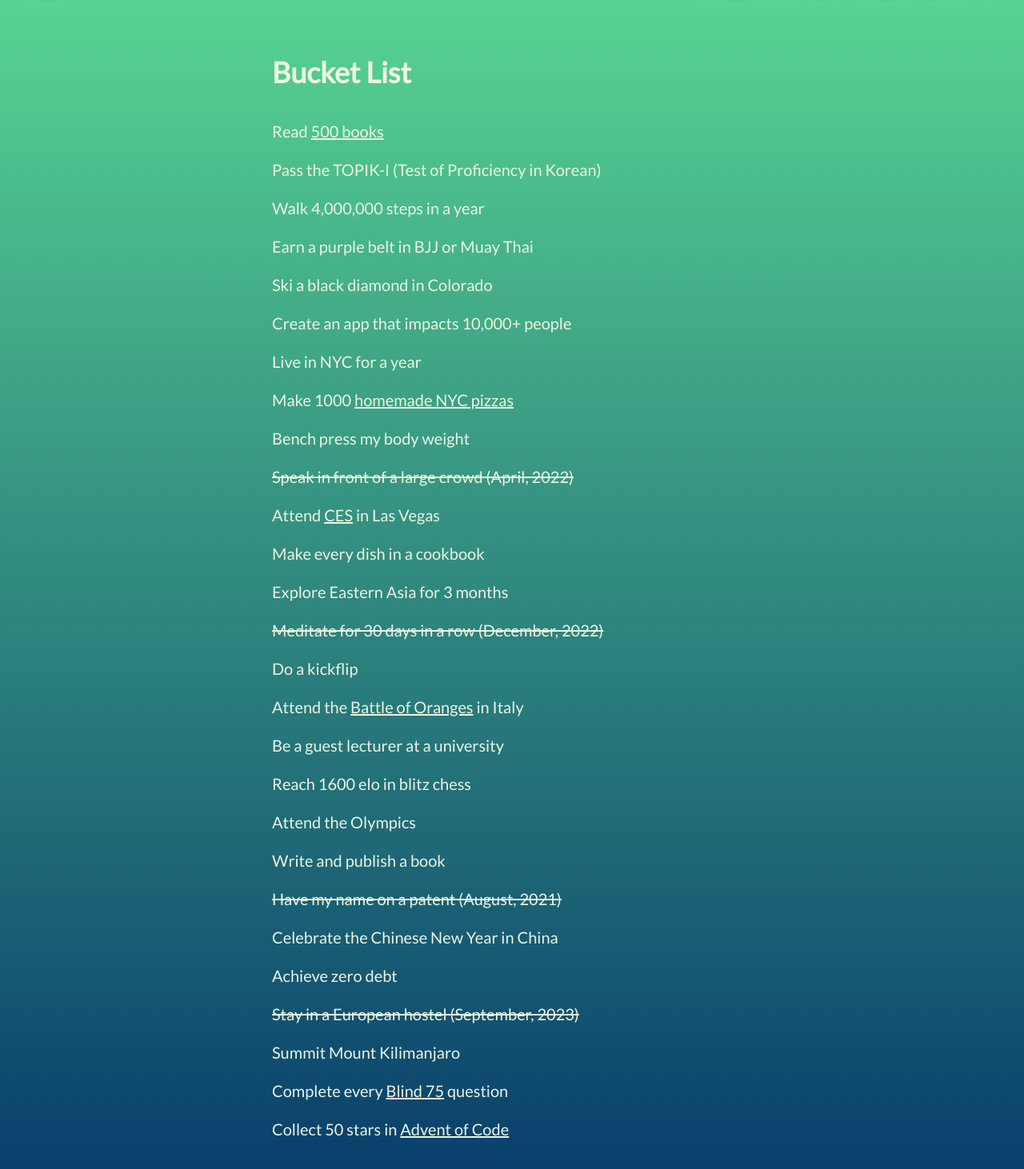
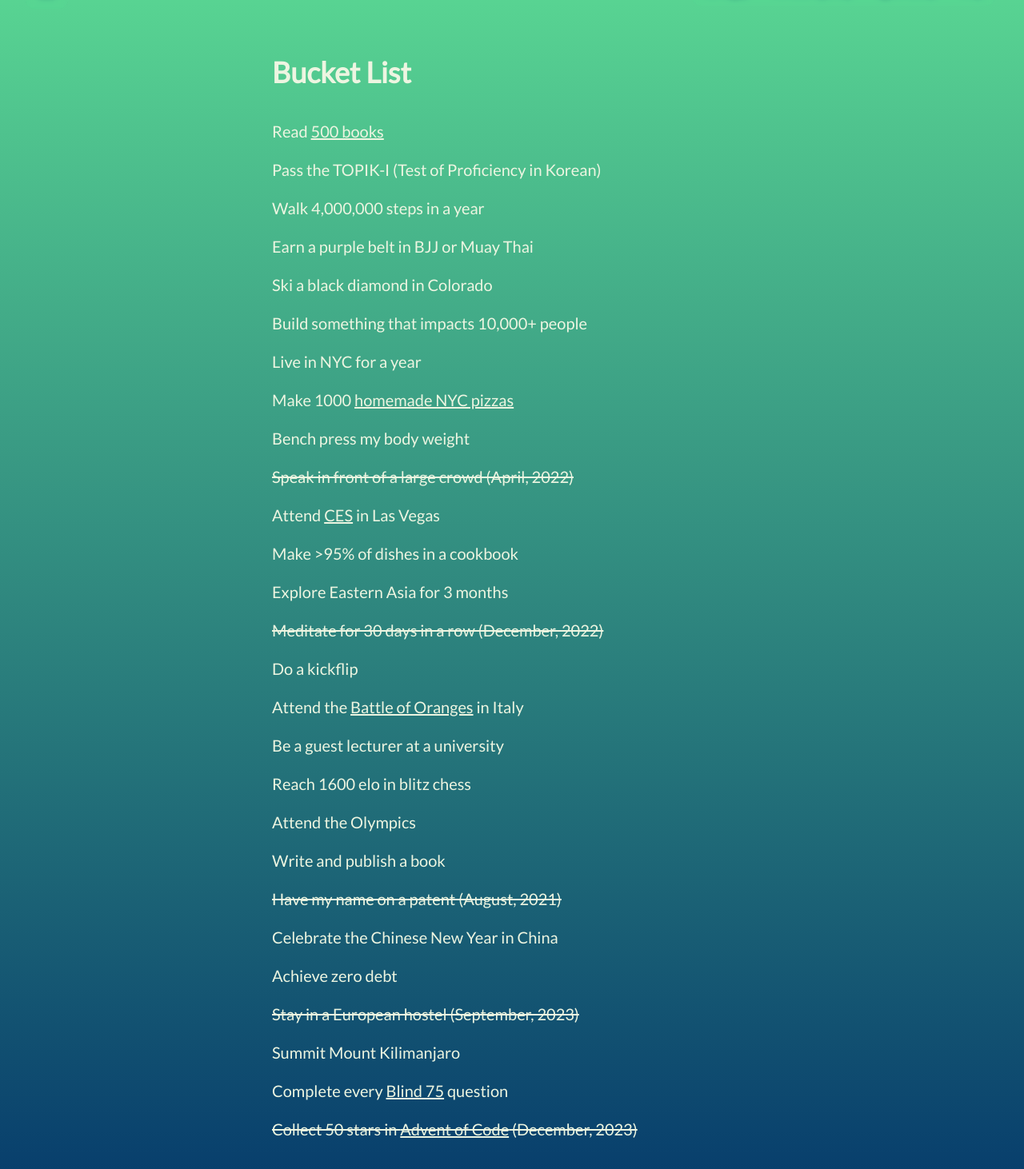
Before and after one commit to jwmke/personal-website, a Next.js app: page /bucketlist in a window 1280 px wide. Shown: the part 74-1536 px from the top of the page at 80% size. Built offline with nearby package versions, Linux system fonts and the light colour scheme.

Commit message:
bucket updates

```diff
--- a/pages/bucketlist.tsx
+++ b/pages/bucketlist.tsx
@@ -26,13 +26,13 @@ const BucketList: NextPage = () => {
             <p>Walk 4,000,000 steps in a year</p>
             <p>Earn a purple belt in BJJ or Muay Thai</p>
             <p>Ski a black diamond in Colorado</p>
-            <p>Create an app that impacts 10,000+ people</p>
+            <p>Build something that impacts 10,000+ people</p>
             <p>Live in NYC for a year</p>
             <p>Make 1000 <Link href='/blog/pizza' target="_blank" rel="noreferrer"><span className='hover:text-teal underline hover:cursor-pointer'>homemade NYC pizzas</span></Link></p>
             <p>Bench press my body weight</p>
             <p className='line-through'>Speak in front of a large crowd (April, 2022)</p>
             <p>Attend <a href='https://www.ces.tech/about-ces.aspx' target="_blank" rel="noreferrer" className='hover:text-teal underline hover:cursor-nesw-resize'>CES</a> in Las Vegas</p>
-            <p>Make every dish in a cookbook</p>
+            <p>{"Make >95% of dishes in a cookbook"}</p>
             <p>Explore Eastern Asia for 3 months</p>
             <p className='line-through'>Meditate for 30 days in a row (December, 2022)</p>
             <p>Do a kickflip</p>
@@ -47,7 +47,7 @@ const BucketList: NextPage = () => {
             <p className='line-through'>Stay in a European hostel (September, 2023)</p>
             <p>Summit Mount Kilimanjaro</p>
             <p>Complete every <a href='https://www.teamblind.com/post/New-Year-Gift---Curated-List-of-Top-75-LeetCode-Questions-to-Save-Your-Time-OaM1orEU' target="_blank" rel="noreferrer" className='hover:text-teal underline hover:cursor-nesw-resize'>Blind 75</a> question</p>
-            <p>Collect 50 stars in <a href='https://adventofcode.com/' target="_blank" rel="noreferrer" className='hover:text-teal underline hover:cursor-nesw-resize'>Advent of Code</a></p>
+            <p className='line-through'>Collect 50 stars in <a href='https://github.com/jwmke/AdventOfCode' target="_blank" rel="noreferrer" className='hover:text-teal underline hover:cursor-nesw-resize'>Advent of Code</a> (December, 2023)</p>
           </div>
         </div>
       </div>
```
